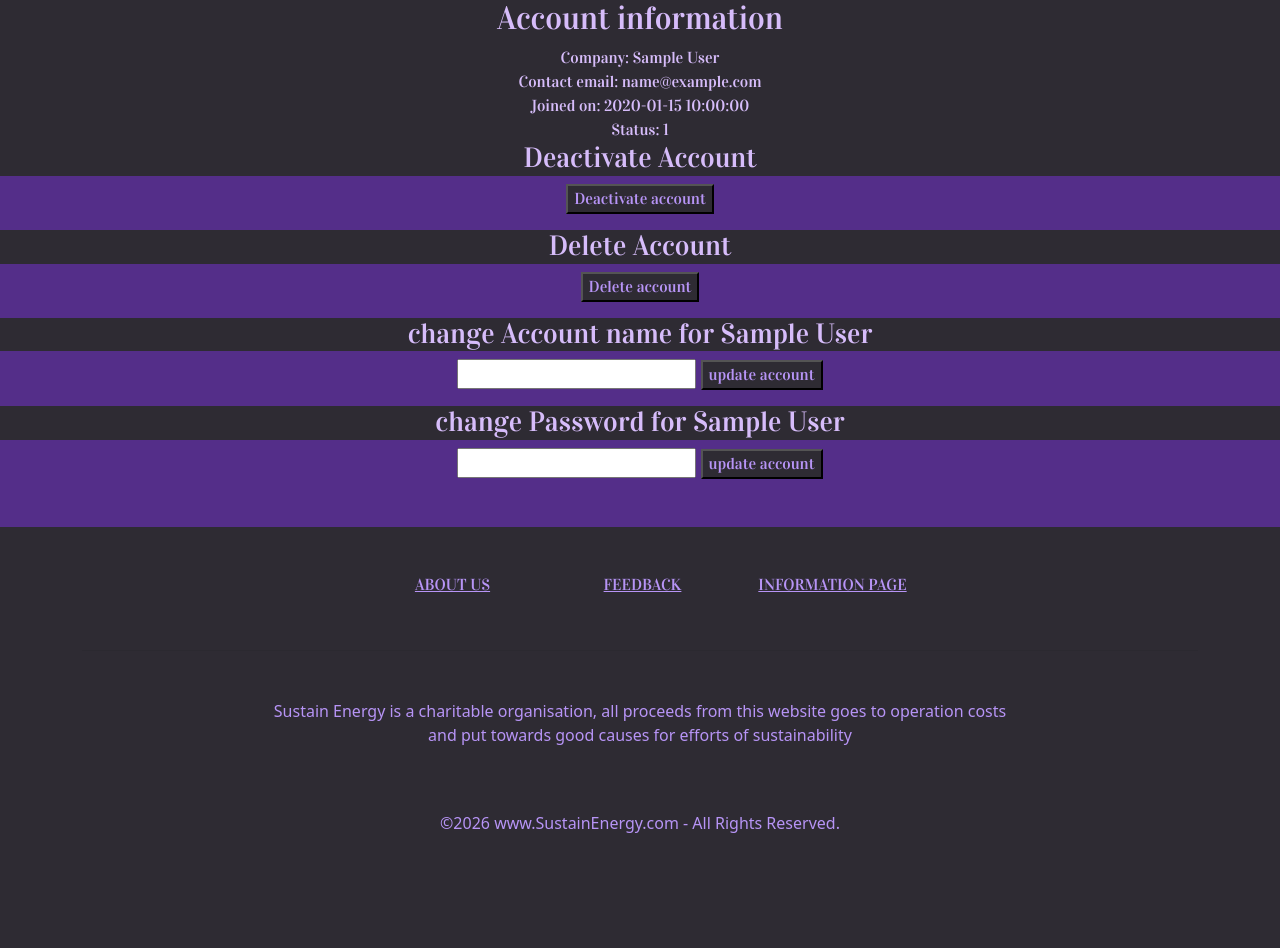
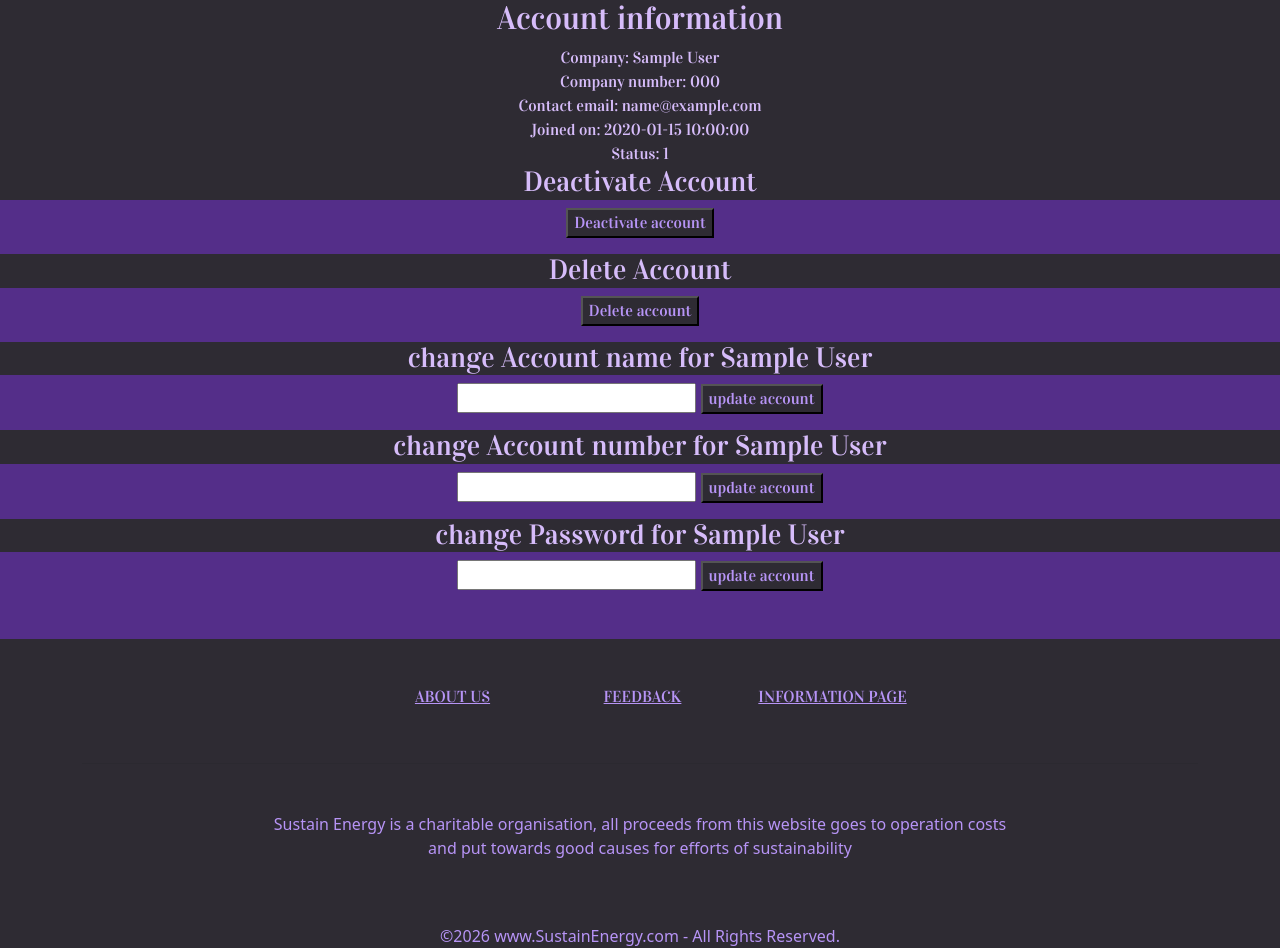
Before and after one commit to Garium/ProgramPHP, a PHP site: page /User.php in a window 1280 px wide. Shown: the part 176-1124 px from the top of the page. Before the commit the page ends 1009 px from the top, so only its background shows below. Run offline with PHP 8.4, Linux system fonts and the light colour scheme; the visitor is signed in with stand-in values (Sample User, id 1); tables that the repository leaves empty or names only in its code hold one stand-in row (values such as "Sample post").

Commit message:
Add number

```diff
--- a/User.php
+++ b/User.php
@@ -10,7 +10,7 @@ $company_ID = $_SESSION['company_ID'];
 
 //get companyName, companyEmail, created_at and accountStatus
 $stmt = $link->prepare(
-    "SELECT CompanyName, Contactemail, created_at, accountStatus
+    "SELECT CompanyName, Contactemail, created_at, accountStatus, company_number
      FROM company_account
      WHERE company_ID = ?"
 );
@@ -37,6 +37,17 @@ if (isset($_POST['updateUsername'])) {
         $_SESSION['CompanyName'] = $CompanyName;
     }
 }
+
+if (isset($_POST['updateNumber'])) {
+    $CompanyNumber = $_POST['CompanyNumber'];
+    if (!preg_match("/^[0-9]+$/",$CompanyNumber)) {
+      echo "Only Numbers are allowed";
+    }
+    else {
+        $stmt = $link->prepare("UPDATE company_account SET company_number = ? WHERE company_ID = ?");
+        $stmt->execute([$CompanyNumber, $company_ID]);
+    }}
+
 
 //if the update password button is clicked, validate the new password and update it in the database
 if (isset($_POST['updatePassword'])) {
@@ -101,6 +112,11 @@ if (isset($_POST['Deactivate'])) {
             <span><?= htmlspecialchars($account['CompanyName']) ?></span>
         </div>
         <div>
+            <!-- display company number-->
+            <span>Company number: </span>
+            <span><?= ($account['company_number']) ?></span>
+        </div>
+        <div>
             <!-- display Contact email-->
             <span>Contact email: </span>
             <span><?= htmlspecialchars($account['Contactemail']) ?></span>
@@ -141,6 +157,12 @@ if (isset($_POST['Deactivate'])) {
 			<input type="submit" name="updateUsername" id="submitButton"  value="update account"/>
 		</form>
 
+         <!-- Update Account number Button -->
+		<h3> change Account number for <?php echo htmlspecialchars($_SESSION['CompanyName']) ?></h3>
+		<form action="" method="POST">
+			<input type="text" name="CompanyNumber" style="color: #543e89">
+			<input type="submit" name="updateNumber" id="submitButton"  value="update account"/>
+		</form>
 
         <!-- Update Account Password Button -->
 		<h3> change Password for <?php echo htmlspecialchars($_SESSION['CompanyName']) ?></h3>
```
